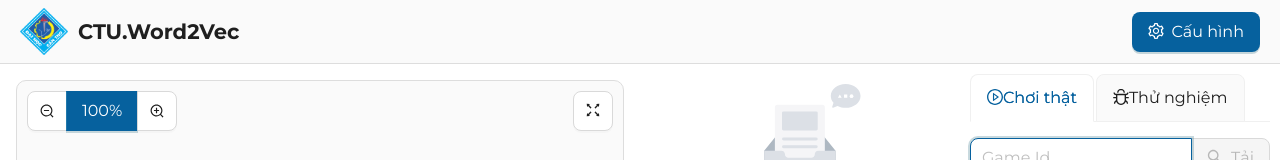
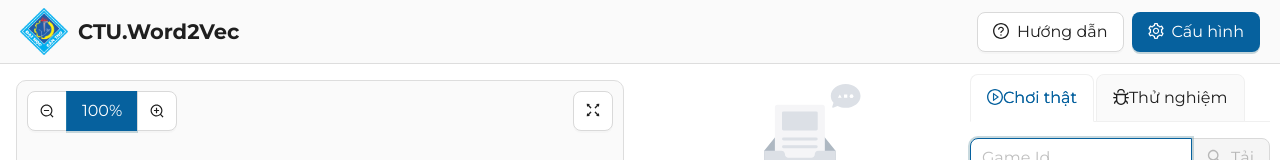
Before and after one commit to CTU-Word2Vec/procon2023, a React (Vite) app: page / in a window 1280 px wide. Shown: the top 160 px of the page. Built offline with nearby package versions, Linux system fonts and the light colour scheme; no server answers.

Commit message:
feat: add documentation to game ui

```diff
--- a/src/components/app-header/index.tsx
+++ b/src/components/app-header/index.tsx
@@ -1,6 +1,6 @@
 import logoCtu from '@/assets/logo-ctu.png';
 import { RootState } from '@/store';
-import { CodeOutlined, SettingOutlined } from '@ant-design/icons';
+import { CodeOutlined, QuestionCircleOutlined, SettingOutlined } from '@ant-design/icons';
 import { Button, Space } from 'antd';
 import { useState } from 'react';
 import { useSelector } from 'react-redux';
@@ -23,6 +23,15 @@ export default function AppHeader() {
 				</div>
 
 				<Space>
+					<Button
+						icon={<QuestionCircleOutlined />}
+						href='https://thangved.github.io/procon2023-docs'
+						target='_blank'
+						rel='noreferrer'
+					>
+						Hướng dẫn
+					</Button>
+
 					{gameState && (
 						<Button icon={<CodeOutlined />} onClick={() => setOpenJsonModal(true)}>
 							JSON
```
